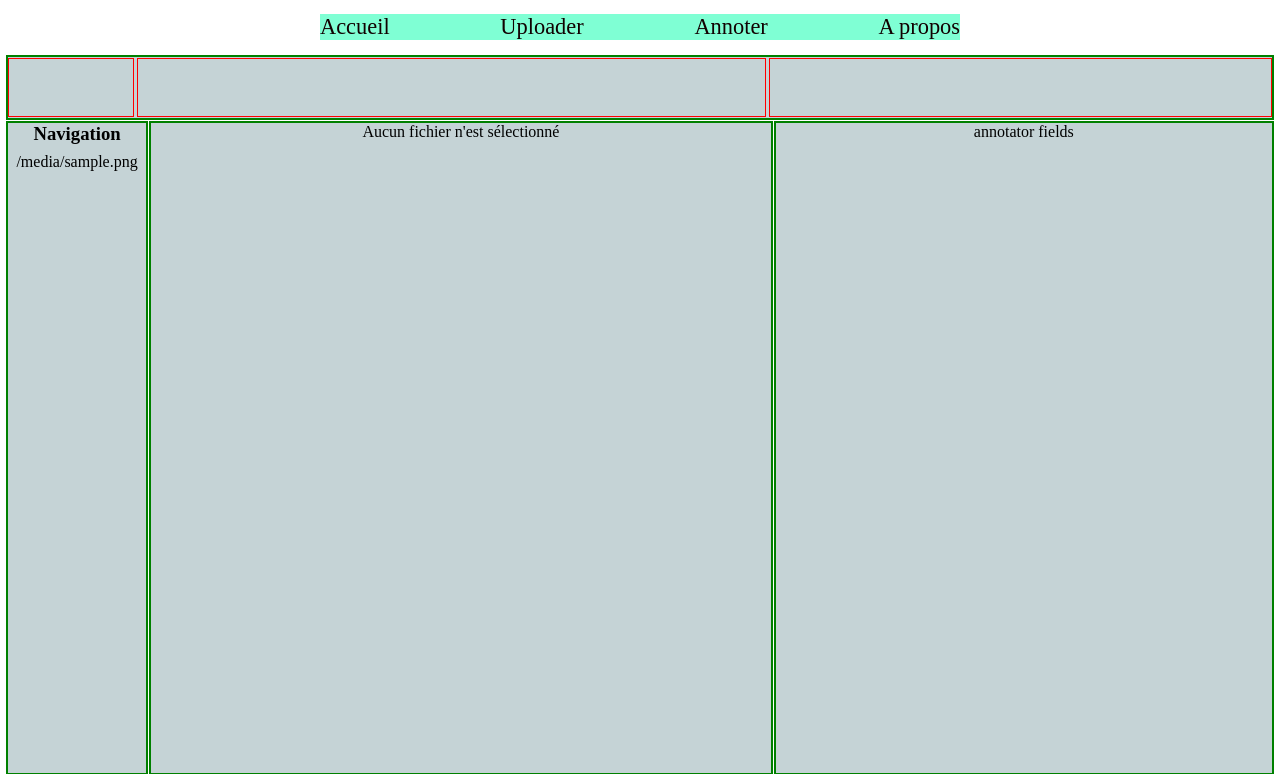
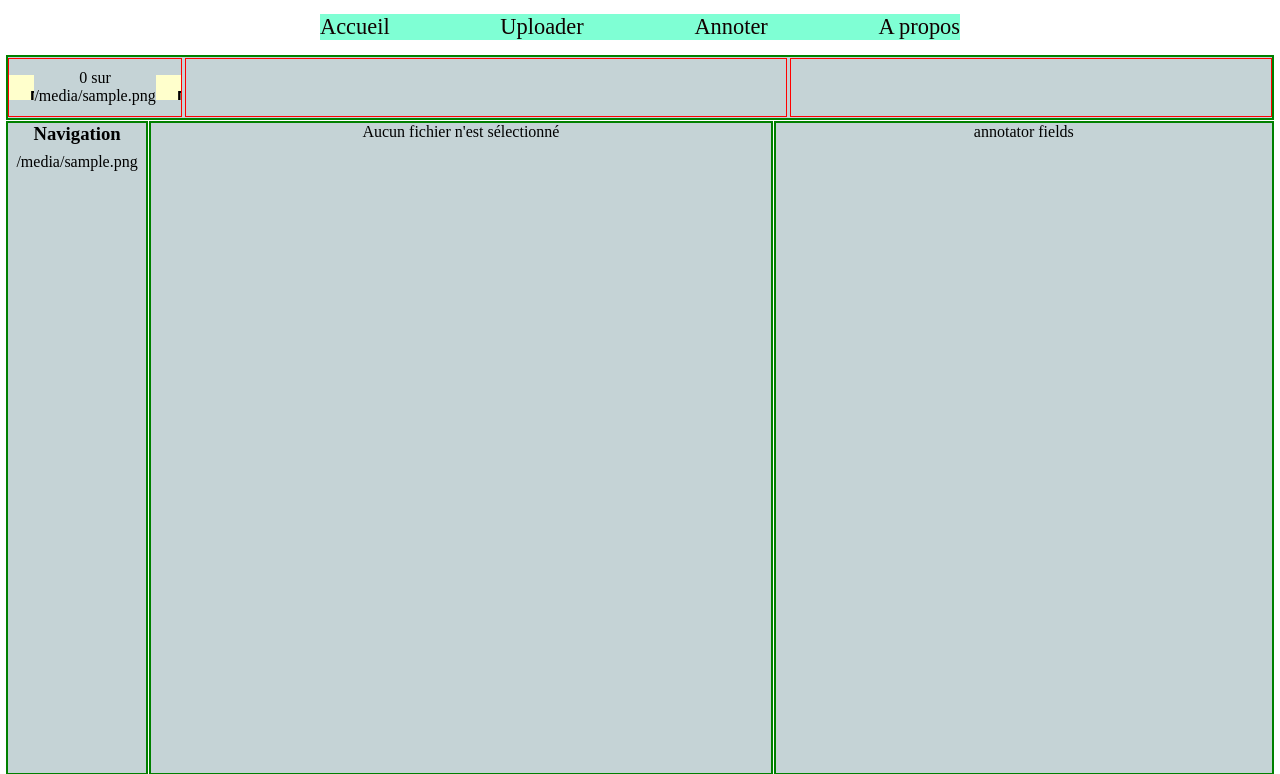
Before and after one commit to LAWBOT-Porject/Annotator, a Django app: template annotate/templates/annotate.html in a window 1280 px wide. Shown: the top 774 px of the page. Run offline with Django 3.2, Linux system fonts and the light colour scheme; the template is opened without the code that fills it: most values are stand-ins (such as "Sample title", 1, 10 or a date in 2020).

Commit message:
feat: Add file index during navigation

```diff
--- a/annotate/static/annotate-app.js
+++ b/annotate/static/annotate-app.js
@@ -3,10 +3,15 @@
 //Array of list items
 const li_tags = document.querySelectorAll('li.file-link');
 
+// File index span
+const file_index = document.getElementById('file-index');
+
 // Paragraph where to put decision file content
 const p_decision = document.getElementById('file-contents');
 
 const displyTextFile = (evt) => {
+  // Change the index of the current file in the tool pane
+  file_index.innerText = lis_content.indexOf(evt.target.innerHTML) + 1;
   // Get selected decision file link
   let link = evt.target.getAttribute("data-link");
   // Style the selected file
@@ -25,6 +30,11 @@ const displyTextFile = (evt) => {
     p_decision.innerText = data;
   });
 }
+// Convert Node list (of li) to an Array
+lis = [...li_tags]
+// Constructing the lis content array
+let lis_content = []
+lis.forEach( li => lis_content.push(li.innerHTML));
 
 // Attach every li with displayTextFile function
 li_tags.forEach( li => li.addEventListener('click', displyTextFile));
--- a/annotate/static/annotate-style.css
+++ b/annotate/static/annotate-style.css
@@ -65,4 +65,15 @@ li.selected_file {
 .tool-col {
     border: 1px solid red;
     height: 95%;
+    display: flex;
+    /* flex-direction: column; */
+    align-items: center;
+    justify-content: center;
 }
+
+/* .file-ctrl-ln {
+} */
+
+/* iframe {
+    border: 1px solid green;
+} */
--- a/annotate/templates/annotate.html
+++ b/annotate/templates/annotate.html
@@ -4,7 +4,15 @@
 <div class="grid-container">
 
     <div class="tools-bar grid-item">
-        <div class="file-ctrl-cl tool-col"></div>
+        <div class="file-ctrl-cl tool-col">
+            <!-- <div class="file-ctrl-ln"> -->
+            <iframe src="../static/Left-chevron-25px.svg" width="25px" height="25px" frameborder="0">
+            </iframe>
+            <p class="file-index-p"> <span id="file-index">0</span> sur {{file_list_len}}</p>
+            <iframe src="../static/Right-chevron-25px.svg" width="25px" height="25px" frameborder="0">
+            </iframe>
+            <!-- </div> -->
+        </div>
         <div class="text-ctrl-cl tool-col"></div>
         <div class="annotation-cl tool-col"></div>
     </div>
@@ -12,7 +20,7 @@
 
         <h3 class="navigation"> Navigation</h3>
         <div class="files-list">
-            <ul>
+            <ul class="files-list">
                 {% for file in files %}
                 <li data-link="read/{{file}}" class="file-link">
                     <!-- <li data-link="{{root_path}}/{{file}}" class="file-link"> -->
--- a/annotate/views.py
+++ b/annotate/views.py
@@ -10,7 +10,8 @@ def annotate_view(request, *args, **kwargs):
     files = []
     for (dirpath, dirnames, filenames) in walk(hp.files.treated_files_folder):
         files.extend(filenames)
-    return render(request, 'annotate.html', {'files' : files,
+    return render(request, 'annotate.html', {'files' : sorted(files),
+                                              'file_list_len': len(files),
                                             # 'root_path': settings.FILES_DIR})
                                              'root_path': hp.files.treated_files_folder})
 
```
Also changed, not shown: annotate/static/Left-chevron-25px.svg (added), annotate/static/Right-chevron-25px.svg (added).
